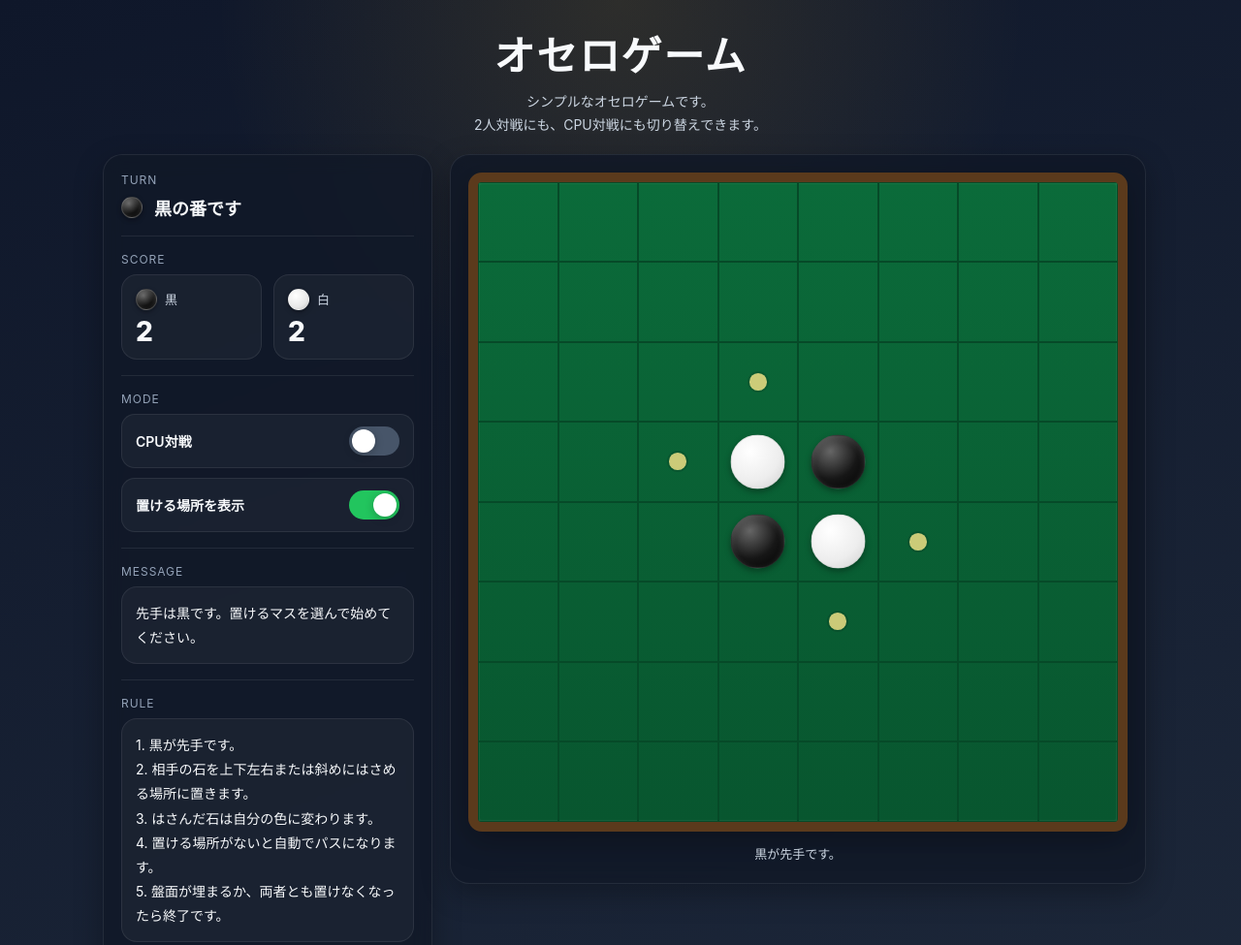
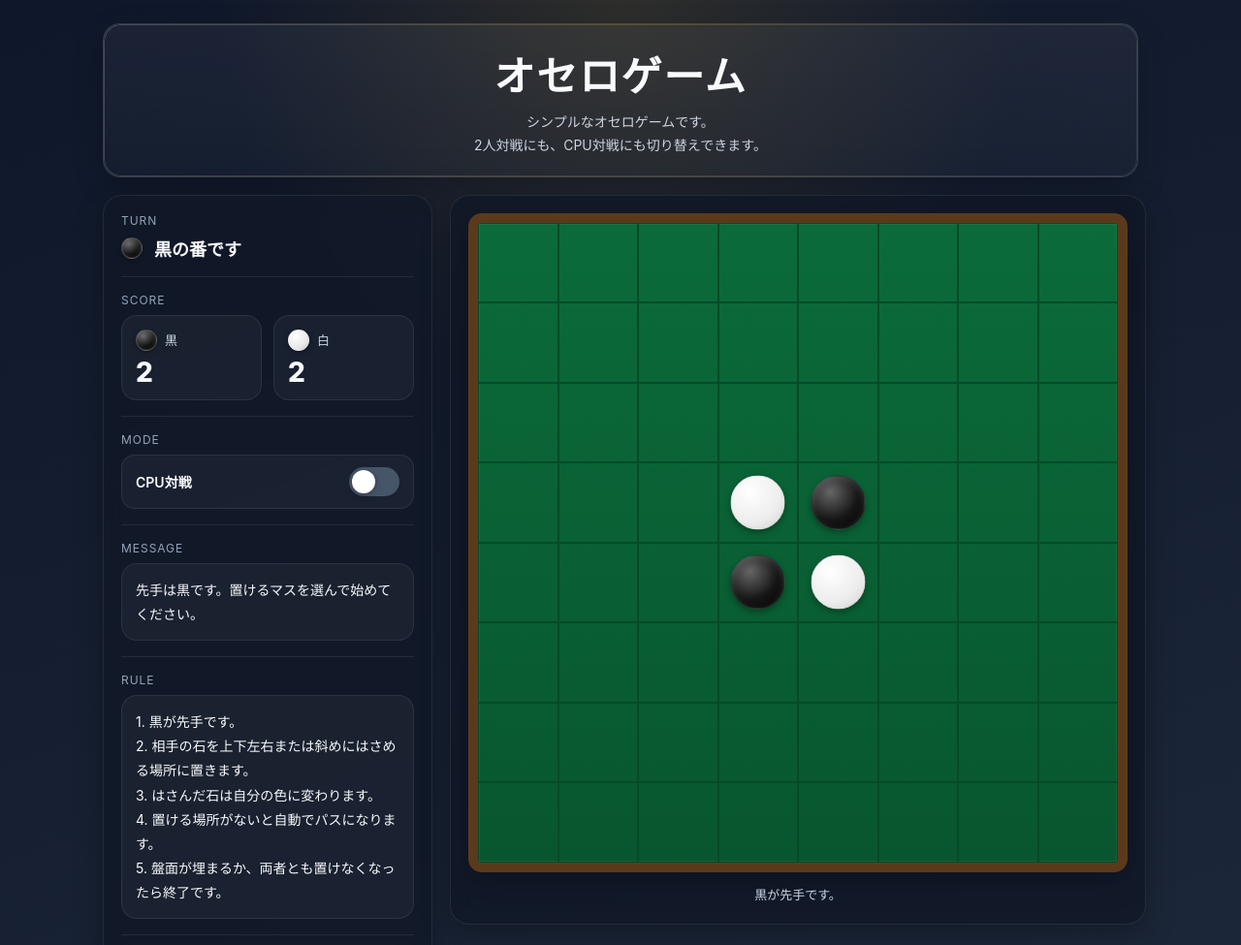
Before and after one commit to strawberry-game/othello, a plain HTML site: page index.html in a window 1280 px wide. Shown: the top 975 px of the page at 97% size. Drawn offline with Linux system fonts and the light colour scheme.

Commit message:
Update index.html

```diff
--- a/index.html
+++ b/index.html
@@ -47,6 +47,30 @@
     .header{
       text-align:center;
       margin-bottom:18px;
+      position:relative;
+      padding:20px 16px;
+      border-radius:18px;
+      border:1px solid rgba(255,255,255,.12);
+      background:
+        linear-gradient(180deg, rgba(255,255,255,.05), rgba(255,255,255,.02));
+      box-shadow:0 10px 30px rgba(0,0,0,.22);
+      overflow:hidden;
+    }
+
+    .header::before{
+      content:"";
+      position:absolute;
+      inset:0;
+      padding:1px;
+      border-radius:18px;
+      background:linear-gradient(120deg, rgba(255,255,255,.22), rgba(251,191,36,.2), rgba(255,255,255,.12));
+      -webkit-mask:
+        linear-gradient(#000 0 0) content-box,
+        linear-gradient(#000 0 0);
+      -webkit-mask-composite:xor;
+      mask-composite:exclude;
+      pointer-events:none;
+      opacity:.9;
     }
 
     .title{
@@ -288,19 +312,6 @@
       background-color:rgba(255,255,255,.04);
     }
 
-    .cell.hint::before{
-      content:"";
-      width:22%;
-      height:22%;
-      min-width:10px;
-      min-height:10px;
-      max-width:18px;
-      max-height:18px;
-      border-radius:50%;
-      background:rgba(253,230,138,.8);
-      box-shadow:0 0 0 2px rgba(0,0,0,.12);
-    }
-
     .disc{
       width:76%;
       height:76%;
@@ -359,6 +370,7 @@
 
       .header{
         margin-bottom:12px;
+        padding:16px 12px;
       }
 
       .title{
@@ -556,10 +568,6 @@
               <span>CPU対戦</span>
               <div id="cpuToggle" class="toggle" role="switch" aria-checked="false" tabindex="0"></div>
             </div>
-            <div class="option">
-              <span>置ける場所を表示</span>
-              <div id="hintToggle" class="toggle active" role="switch" aria-checked="true" tabindex="0"></div>
-            </div>
           </div>
         </div>
 
@@ -615,7 +623,6 @@
     let currentPlayer = BLACK;
     let gameOver = false;
     let cpuEnabled = false;
-    let showHints = true;
 
     const boardEl = document.getElementById('board');
     const blackScoreEl = document.getElementById('blackScore');
@@ -626,7 +633,6 @@
     const statusBadgeEl = document.getElementById('statusBadge');
 
     const cpuToggleEl = document.getElementById('cpuToggle');
-    const hintToggleEl = document.getElementById('hintToggle');
     const restartBtnEl = document.getElementById('restartBtn');
     const passCheckBtnEl = document.getElementById('passCheckBtn');
 
@@ -648,7 +654,6 @@
 
     function renderBoard() {
       boardEl.innerHTML = '';
-      const validMoves = getValidMoves(currentPlayer);
 
       for (let row = 0; row < SIZE; row++) {
         for (let col = 0; col < SIZE; col++) {
@@ -656,10 +661,6 @@
           cell.className = 'cell';
           cell.dataset.row = row;
           cell.dataset.col = col;
-
-          if (!gameOver && showHints && hasMove(validMoves, row, col)) {
-            cell.classList.add('hint');
-          }
 
           cell.addEventListener('click', () => handleCellClick(row, col));
 
@@ -888,10 +889,6 @@
       return row >= 0 && row < SIZE && col >= 0 && col < SIZE;
     }
 
-    function hasMove(moves, row, col) {
-      return moves.some(move => move.row === row && move.col === col);
-    }
-
     function randomPick(arr) {
       return arr[Math.floor(Math.random() * arr.length)];
     }
@@ -910,13 +907,6 @@
         : '2人対戦に切り替えました。黒から始めてください。');
     }
 
-    function toggleHints() {
-      showHints = !showHints;
-      hintToggleEl.classList.toggle('active', showHints);
-      hintToggleEl.setAttribute('aria-checked', String(showHints));
-      renderBoard();
-      setMessage(showHints ? '置ける場所の表示をONにしました。' : '置ける場所の表示をOFFにしました。');
-    }
 
     function checkMovesManually() {
       if (gameOver) {
@@ -934,7 +924,6 @@
     }
 
     cpuToggleEl.addEventListener('click', toggleCpu);
-    hintToggleEl.addEventListener('click', toggleHints);
     restartBtnEl.addEventListener('click', initGame);
     passCheckBtnEl.addEventListener('click', checkMovesManually);
 
@@ -945,12 +934,6 @@
       }
     });
 
-    hintToggleEl.addEventListener('keydown', (e) => {
-      if (e.key === 'Enter' || e.key === ' ') {
-        e.preventDefault();
-        toggleHints();
-      }
-    });
 
     initGame();
   </script>
```
